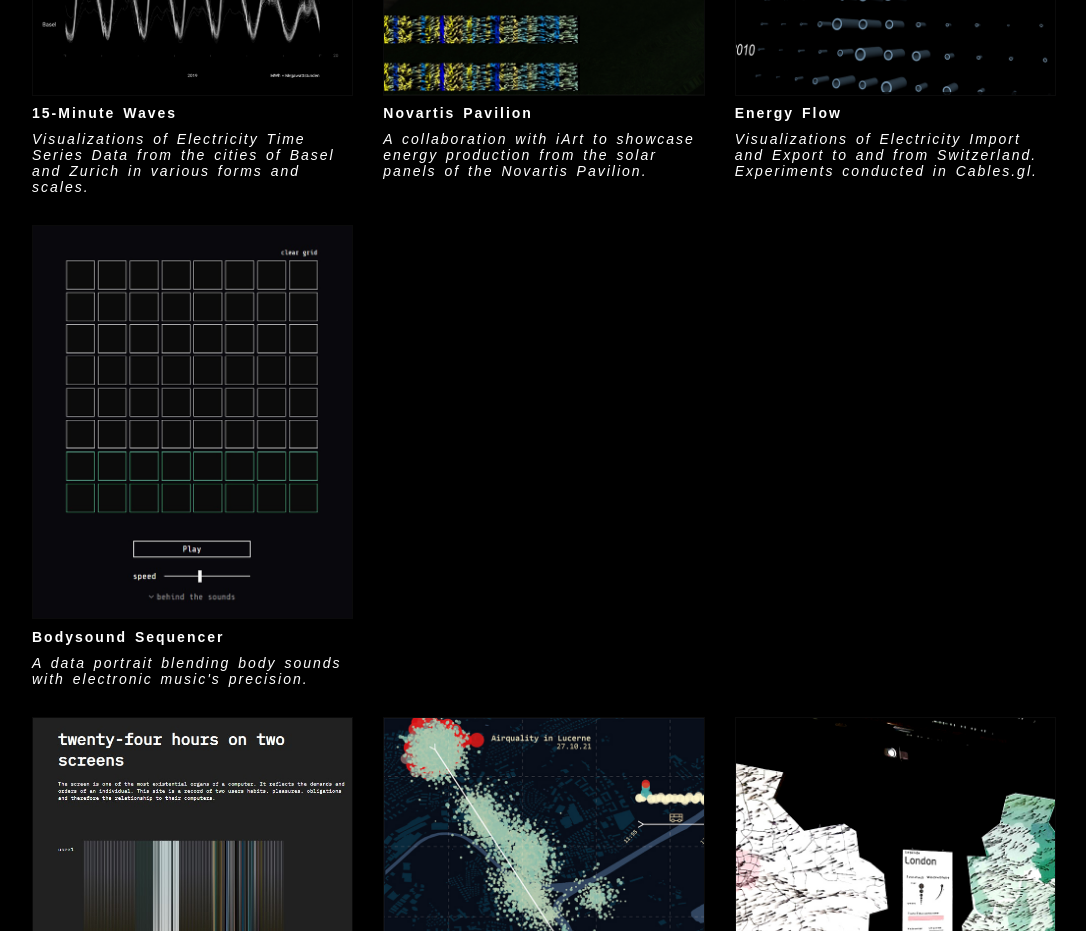
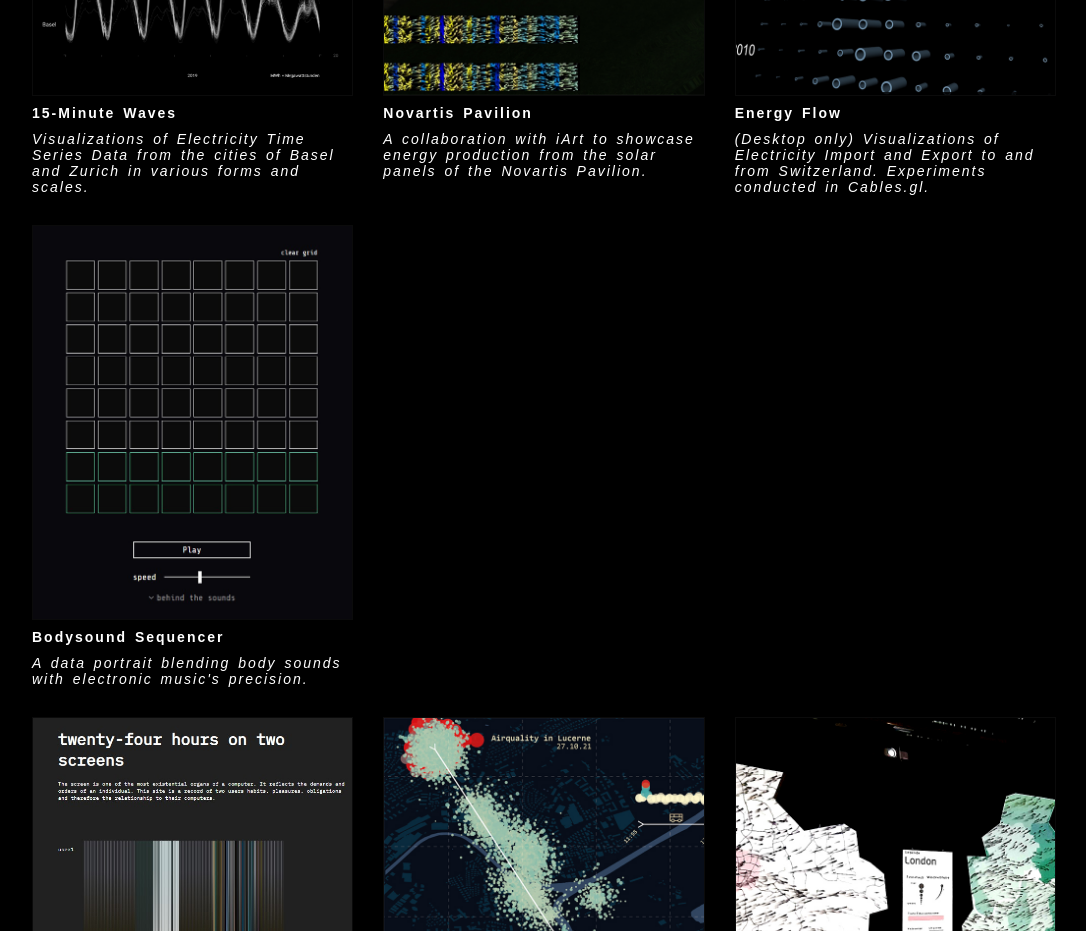
Before and after one commit to ZauggT/works, a plain HTML site: page index.html in a window 1280 px wide. Shown: the part 2220-3151 px from the top of the page, without its empty margins (96-1182 px from the left). Drawn offline with Linux system fonts and the light colour scheme.

Commit message:
desktop only

```diff
--- a/index.html
+++ b/index.html
@@ -143,8 +143,8 @@
             </div>
             <div class="work-text">
               <p>
-                Visualizations of Electricity Import and Export to and from
-                Switzerland. Experiments conducted in Cables.gl.
+                (Desktop only) Visualizations of Electricity Import and Export
+                to and from Switzerland. Experiments conducted in Cables.gl.
               </p>
             </div>
           </div>
```
